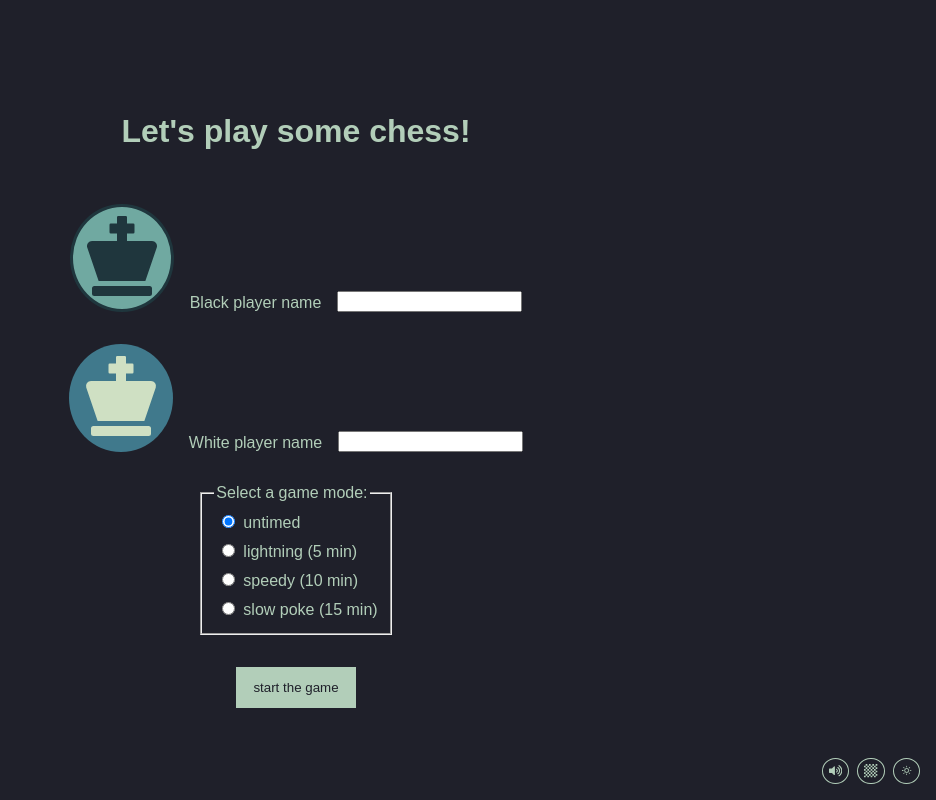
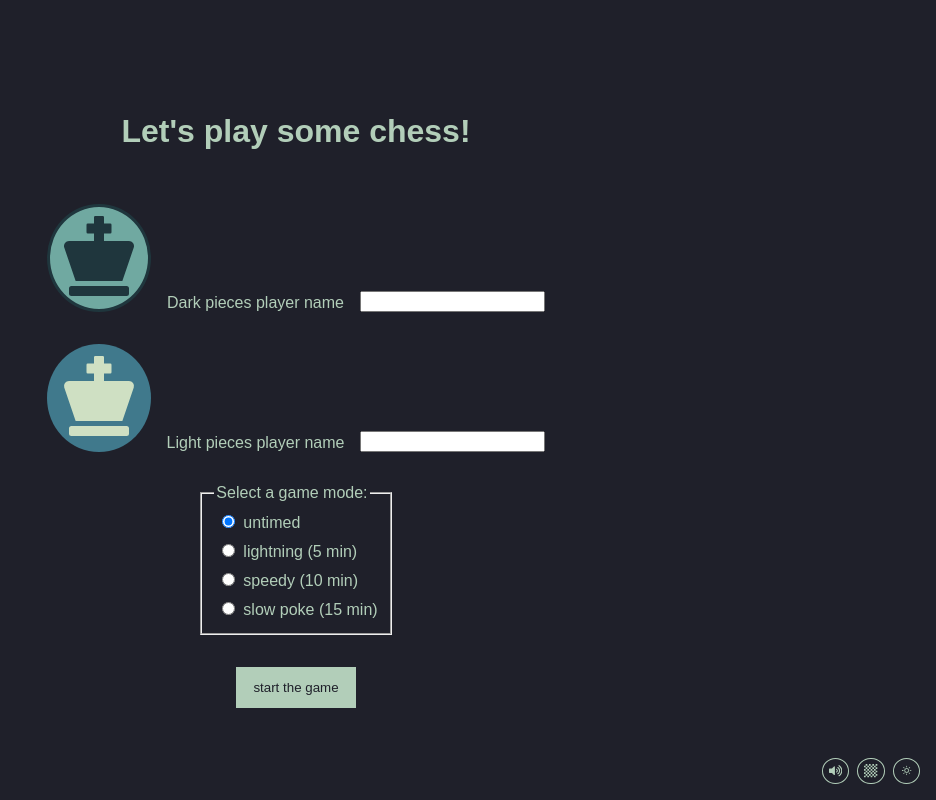
Before and after one commit to darrenjaworski/multiplayer-chess, a React (Create React App) app in the folder client/: page / in a window 1280 px wide. Shown: the whole page, without its empty margins (344-1280 px from the left). Built offline with nearby package versions, Linux system fonts and the light colour scheme.

Commit message:
better verbiage

```diff
--- a/client/src/presentation/screens/Start.tsx
+++ b/client/src/presentation/screens/Start.tsx
@@ -91,7 +91,7 @@ export const Start = () => {
           {/* @ts-ignore */}
           <FaChessKing color={boardThemes.colors.darkPieces} size="5rem" />
         </BlackPiecePreview>
-        <label htmlFor="player-two">Black player name</label>
+        <label htmlFor="player-two">Dark pieces player name</label>
         <input
           maxLength={25}
           type="text"
@@ -107,7 +107,7 @@ export const Start = () => {
           {/* @ts-ignore */}
           <FaChessKing color={boardThemes.colors.lightPieces} size="5rem" />
         </WhitePiecePreview>
-        <label htmlFor="player-one">White player name</label>
+        <label htmlFor="player-one">Light pieces player name</label>
         <input
           maxLength={25}
           type="text"
```
